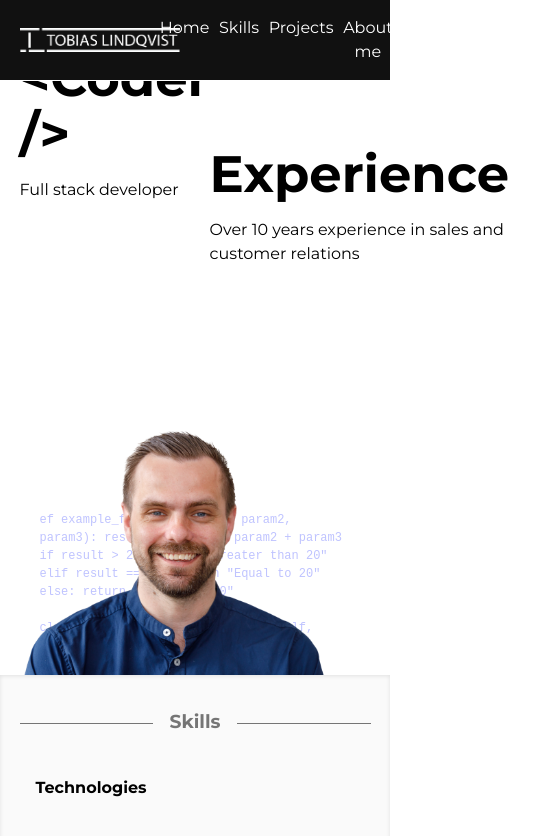
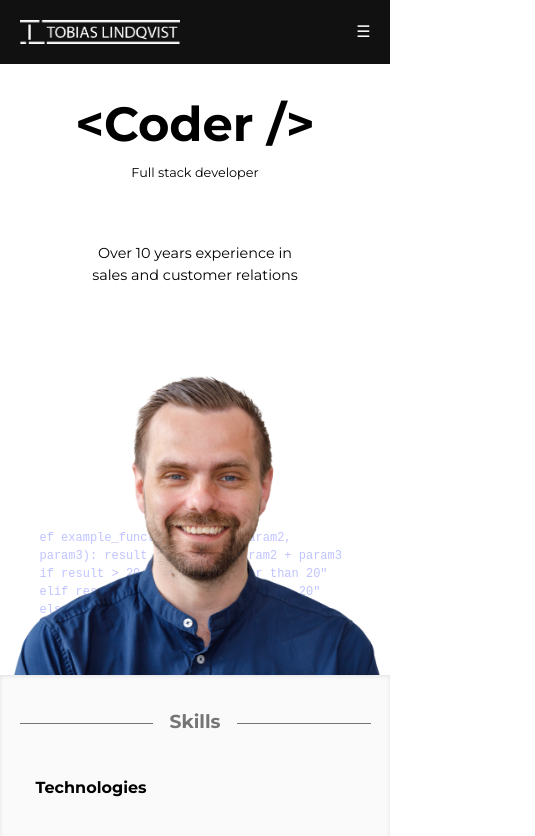
Before and after one commit to LindqvistTobias/portfolio-v2, a React (Vite) app: page / in a window 390 px wide. Shown: the top 836 px of the page, 535 px wide, since content can reach past the window. Built offline with nearby package versions, Linux system fonts and the light colour scheme.

Commit message:
Added responsive for phone

```diff
--- a/src/components/Skills/Skills.css
+++ b/src/components/Skills/Skills.css
@@ -95,3 +95,10 @@
         width: 100%;
     }
 }
+
+@media screen and (max-width: 769px) {
+    p {
+        font-size: 0.8rem;
+        text-align: center;
+    }
+}
--- a/src/components/Skills/Skills.jsx
+++ b/src/components/Skills/Skills.jsx
@@ -16,7 +16,7 @@ const Skills = () => {
             <div className="info-container">
                 <div className="text-container">
                     <h4>Technologies</h4>
-                    <p>I specialize in using <strong>CSS</strong>, <strong>JavaScript</strong>, and <strong>MongoDB</strong> to build dynamic web applications. My expertise extends to frameworks like <strong>React</strong>, <strong>Material UI</strong>, and <strong>Framer Motion</strong> for creating engaging user interfaces. Additionally, I utilize <strong>Node.js</strong> for server-side development and <strong>Git</strong> for efficient version control and collaboration.</p>
+                    <p>I specialize in using <strong>CSS</strong>, <strong>JavaScript</strong>, and <strong>MongoDB</strong> to build dynamic web applications. My expertise extends to frameworks like <strong>React</strong>, <strong>Material UI</strong>, and <strong>Framer Motion</strong> for creating engaging user interfaces. Additionally, I utilize <strong>Node.js</strong> and <strong>Express</strong> for server-side development and <strong>Git</strong> for efficient version control and collaboration.</p>
                 </div>
                 <div className="skills-container">
                 <div className="img-container">
--- a/src/components/contact/Contact.jsx
+++ b/src/components/contact/Contact.jsx
@@ -48,7 +48,7 @@ const Contact = () => {
         <div className="contact-buttons">
           <div className="contact-container">
             <img src={phoneIcon} alt="Phone me" />
-            <p>0700000000</p>
+            <p>+46 76 780 93 26</p>
           </div>
           <div className="contact-container">
             <img src={mailIcon} alt="Mail me" />
--- a/src/components/homepage/Homepage.css
+++ b/src/components/homepage/Homepage.css
@@ -133,3 +133,47 @@ html {
     }
 
 }
+
+@media screen and (max-width: 769px) {
+
+  .container-text {
+    flex-direction: column;
+    align-items: center;
+    margin-top: -12rem;
+    justify-content: center;
+  }
+/*
+  .container-left {
+    margin-left: -5rem;
+  } */
+
+  .container-left h1 {
+    font-size: 3rem;
+  }
+
+  .container-left {
+    align-items: center;
+    font-size: 1.2rem;
+  }
+
+  .container-right  {
+    align-items: center;
+  }
+
+  .container-right h1 {
+    display: none;
+  }
+
+  .container-right p {
+    width: 60%;
+    font-size: 0.9rem;
+    text-align: center;
+    margin-top: 0;
+  }
+
+  .hero {
+    width: 110%;
+    margin-left: 5rem;
+  }
+
+}
--- a/src/components/navbar/Navbar.css
+++ b/src/components/navbar/Navbar.css
@@ -77,3 +77,52 @@ li a:hover {
         height: auto;
     }
 }
+
+@media screen and (max-width: 769px) {
+    .navbar-container {
+        height: 4rem;
+    }
+
+    .navbar-links {
+      display: none;
+      flex-direction: column;
+      width: 30%;
+      background-color: #333; /* Adjust as needed */
+      position: absolute;
+      top: 4rem; /* Adjust based on your navbar height */
+      right: 0;
+      z-index: 10;
+      padding: 10px 0; /* Adjust as needed */
+    }
+
+    .navbar-links ul {
+      flex-direction: column;
+      width: 100%;
+      padding: 0;
+      margin: 0;
+    }
+
+    .navbar-links ul li {
+      width: 100%;
+      text-align: center;
+      margin: 10px 0;
+    }
+
+    .navbar-links.open {
+      display: flex;
+    }
+
+    .navbar-socials {
+      display: none;
+    }
+
+    .hamburger {
+      display: block;
+    }
+  }
+
+  @media screen and (min-width: 770px) {
+    .hamburger {
+      display: none;
+    }
+  }
--- a/src/components/navbar/Navbar.jsx
+++ b/src/components/navbar/Navbar.jsx
@@ -1,4 +1,4 @@
-import React from "react";
+import React, { useState } from "react";
 import { motion } from "framer-motion";
 import "./Navbar.css";
 import { Link as ScrollLink } from "react-scroll";
@@ -7,6 +7,12 @@ import Github from "../../assets/github-icon.png";
 import Linkedin from "../../assets/linkedin-icon.png";
 
 const Navbar = () => {
+  const [menuOpen, setMenuOpen] = useState(false);
+
+  const toggleMenu = () => {
+    setMenuOpen(!menuOpen);
+  };
+
   return (
     <motion.div
       className="navbar-container"
@@ -15,8 +21,11 @@ const Navbar = () => {
       transition={{ duration: 1, ease: "easeOut" }}
     >
       <div className="navbar-inner-container">
-        <img id="logo" src={Logo} />
-        <div className="navbar-links">
+        <img id="logo" src={Logo} alt="Logo" />
+        <div className="hamburger" onClick={toggleMenu}>
+          ☰
+        </div>
+        <div className={`navbar-links ${menuOpen ? 'open' : ''}`}>
           <ul>
             <li>
               <ScrollLink
@@ -28,18 +37,6 @@ const Navbar = () => {
                 offset={-50}
               >
                 Home
-              </ScrollLink>
-            </li>
-            <li>
-              <ScrollLink
-                to="skills"
-                smooth={true}
-                duration={500}
-                spy={true}
-                exact="true"
-                offset={-50}
-              >
-                Skills
               </ScrollLink>
             </li>
             <li>
@@ -83,19 +80,13 @@ const Navbar = () => {
         <div className="navbar-socials">
           <ul>
             <li>
-              <a
-                href="https://www.linkedin.com/in/tobias-lindqvist-dev/"
-                >
-                  <img src={Linkedin} alt="Linkedin ref" style={{height: '30px'}} />
-                </a>
-
+              <a href="https://www.linkedin.com/in/tobias-lindqvist-dev/">
+                <img src={Linkedin} alt="Linkedin ref" style={{ height: '30px' }} />
+              </a>
             </li>
             <li>
-            <a href="https://github.com/LindqvistTobias">
-                <img
-                  src={Github}
-                  alt="Github ref"
-                />
+              <a href="https://github.com/LindqvistTobias">
+                <img src={Github} alt="Github ref" />
               </a>
             </li>
           </ul>
```
